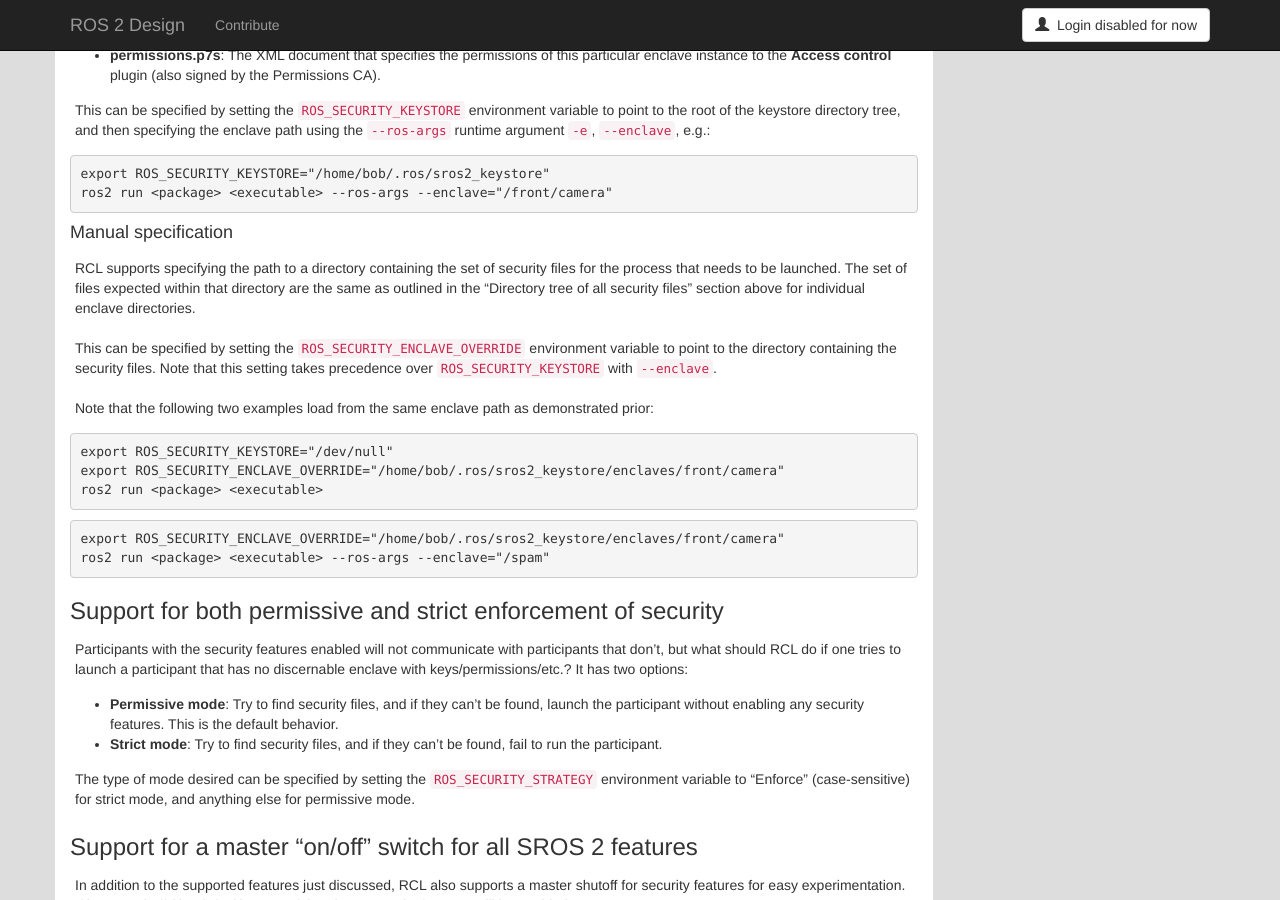
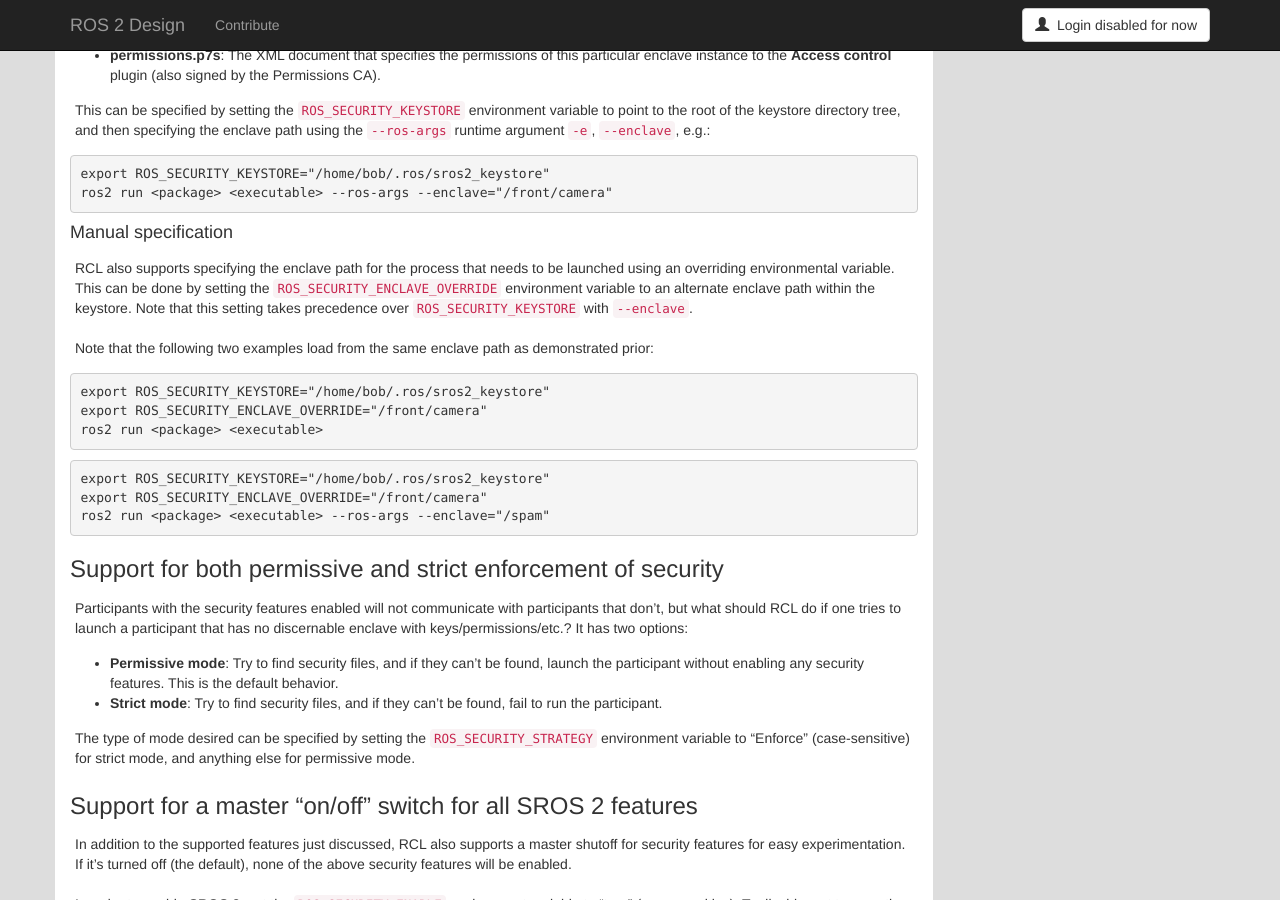
Before and after one commit to ros2/design, a Jekyll site: the page built from articles/ros2_dds_security.md, in a window 1280 px wide and 900 px high, scrolled down 2810 px. Built offline with Jekyll 4.4.1, drawn with Linux system fonts in a browser that asks for light colours; nearby versions of some CDN libraries.

Commit message:
Update behavor of ROS_SECURITY_ENCLAVE_OVERRIDE

````diff
--- a/articles/ros2_dds_security.md
+++ b/articles/ros2_dds_security.md
@@ -156,22 +156,21 @@ ros2 run <package> <executable> --ros-args --enclave="/front/camera"
 
 #### Manual specification
 
-RCL supports specifying the path to a directory containing the set of security files for the process that needs to be launched.
-The set of files expected within that directory are the same as outlined in the "Directory tree of all security files" section above for individual enclave directories.
-
-This can be specified by setting the `ROS_SECURITY_ENCLAVE_OVERRIDE` environment variable to point to the directory containing the security files.
+RCL also supports specifying the enclave path for the process that needs to be launched using an overriding environmental variable.
+This can be done by setting the `ROS_SECURITY_ENCLAVE_OVERRIDE` environment variable to an alternate enclave path within the keystore.
 Note that this setting takes precedence over `ROS_SECURITY_KEYSTORE` with `--enclave`.
 
 Note that the following two examples load from the same enclave path as demonstrated prior:
 
 ``` shell
-export ROS_SECURITY_KEYSTORE="/dev/null"
-export ROS_SECURITY_ENCLAVE_OVERRIDE="/home/bob/.ros/sros2_keystore/enclaves/front/camera"
+export ROS_SECURITY_KEYSTORE="/home/bob/.ros/sros2_keystore"
+export ROS_SECURITY_ENCLAVE_OVERRIDE="/front/camera"
 ros2 run <package> <executable>
 ```
 
 ``` shell
-export ROS_SECURITY_ENCLAVE_OVERRIDE="/home/bob/.ros/sros2_keystore/enclaves/front/camera"
+export ROS_SECURITY_KEYSTORE="/home/bob/.ros/sros2_keystore"
+export ROS_SECURITY_ENCLAVE_OVERRIDE="/front/camera"
 ros2 run <package> <executable> --ros-args --enclave="/spam"
 ```
 
````
